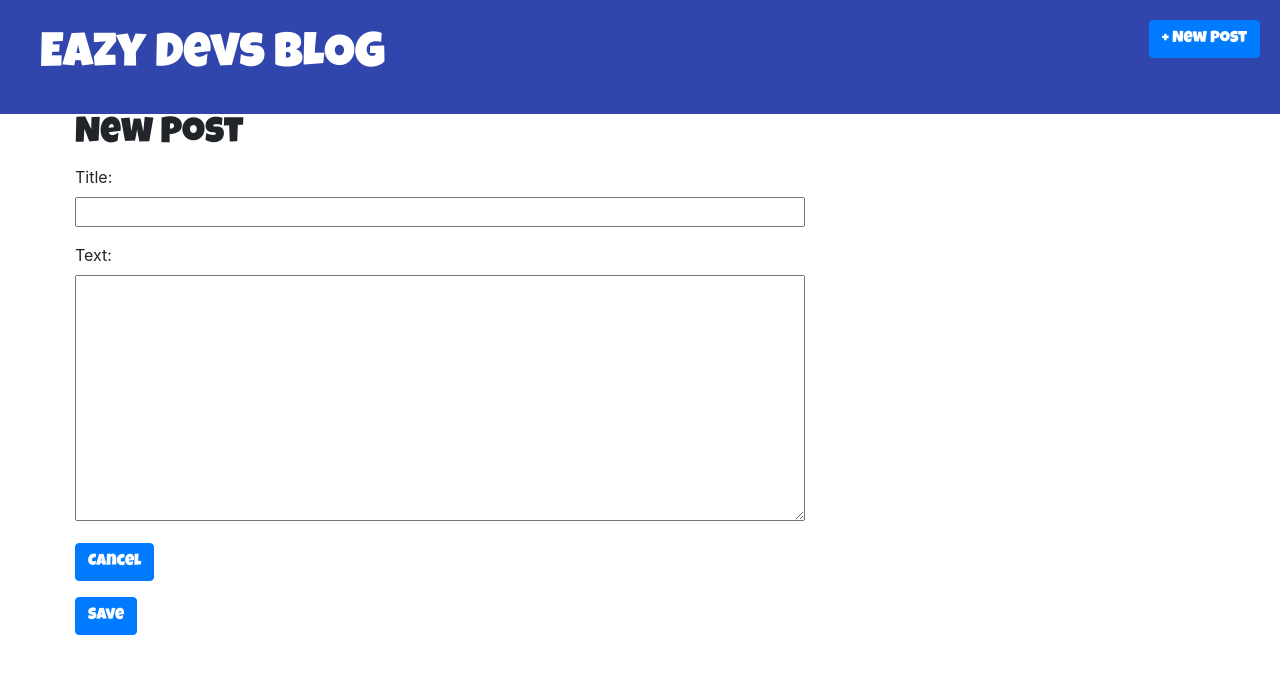
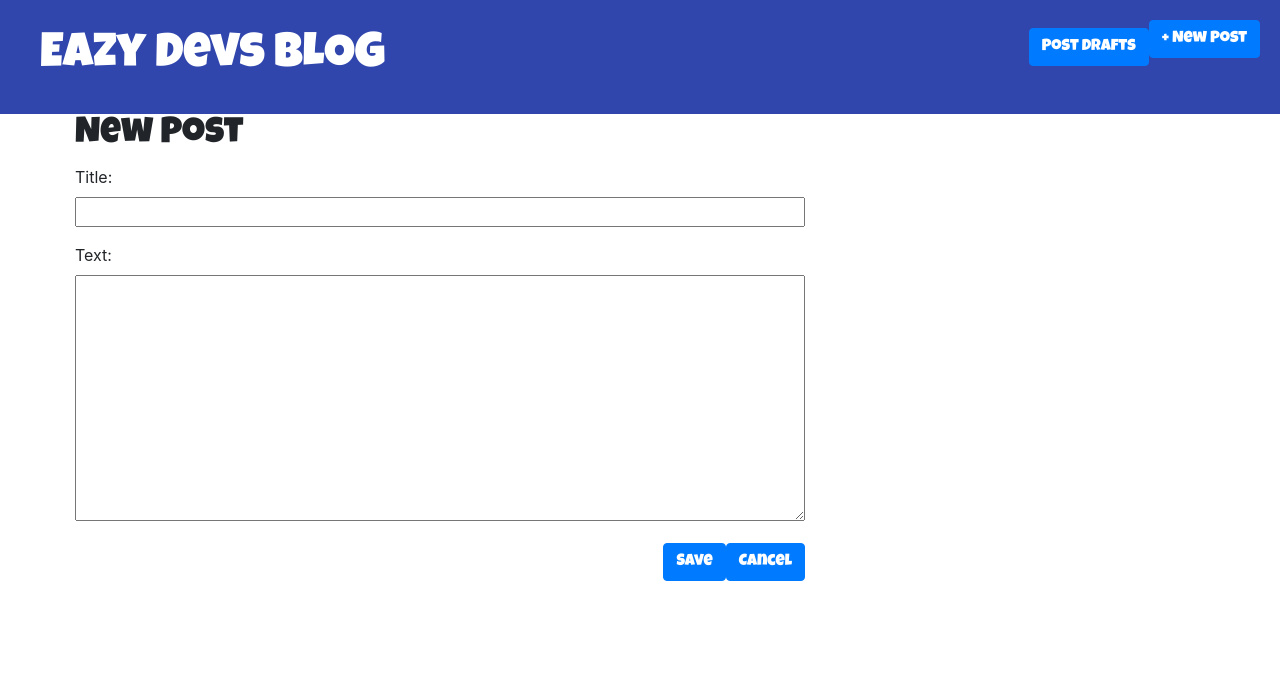
Before and after one commit to JoaoLuisProjetos/BlogApp, a Django app: page /post/new/ in a window 1280 px wide. Shown: the top 674 px of the page. Run offline with Django 3.2, Linux system fonts and the light colour scheme; a user stored in the database is signed in; some libraries are stand-ins or nearby versions.

Commit message:
Adicionada funcionalidade para publicar POSTS e Autenticação de segurança

```diff
--- a/blog/static/blog.css
+++ b/blog/static/blog.css
@@ -8,6 +8,10 @@
   color: #ffffff;
   font-size: 36pt;
   text-decoration: none;
+}
+
+.page-header .btn-primary {
+float: right;
 }
 
 .content{
@@ -47,3 +51,7 @@ h3, h4 {
 .post-form-blog textarea, input {
   width:100%;
 }
+
+.post-form-blog h1 {
+  float: right;
+}
--- a/blog/templates/blog/base.html
+++ b/blog/templates/blog/base.html
@@ -14,9 +14,12 @@
 <body>
 
 <div class="page-header">
+
 	{% if user.is_authenticated %}
-		<h1><a href="{% url 'blog:post_new' %}" ><button type="button" class="btn btn-primary" style="float:right;">+ New Post</button></a></h1>
+		<h1><a href="{% url 'blog:post_new' %}" ><button type="button" class="btn btn-primary">+ New Post</button></a></h1>
+		<h1><a href="{% url 'blog:post_drafts' %}" ><button type="button" class="btn btn-primary">Post Drafts</button></a></h1>
 	{% endif %}
+
 	<h1><a href="{% url 'blog:post_list' %}">Eazy Devs BLOG</a></h1>
 </div>
 
--- a/blog/templates/blog/post_detail.html
+++ b/blog/templates/blog/post_detail.html
@@ -4,7 +4,10 @@
 	<div class="post">
 
 		{% if user.is_authenticated %}
-		<span class="crud-icons" style="float: right; font-size: 20pt; margin-right: 100px; ">
+		<span class="crud-icons" style="float: right; font-size: 30pt; margin-right: 100px; ">
+			{% if not post.published_date %}
+				<a href="{% url 'blog:post_publish' pk=post.pk %}"><i class="fas fa-rocket"></i></a>
+			{% endif %}
 			<a href="{% url 'blog:post_edit' pk=post.pk %}"><i class="fas fa-pencil-alt"></i></a>
 			<a href="{% url 'blog:post_list' %}"><i class="fas fa-trash"></i></a>
 		</span>
--- a/blog/templates/blog/post_edit.html
+++ b/blog/templates/blog/post_edit.html
@@ -1,11 +1,16 @@
 {% extends "blog/base.html" %}
 
 {% block content %}
+
+  {% if not user.is_authenticated %}
+    <p><h1>!!!User is not authenticated!!!</h1></p>
+  {% endif %}
 
   {% if error_message %}
     <p><strong>{{ error_message }}</strong></p>
   {% endif %}
 
+  {% if user.is_authenticated %}
     <h1>New Post</h1>
     <form method="post" class="post-form-blog">
       {% csrf_token %}
@@ -13,4 +18,6 @@
       <h1><a href="{% url 'blog:post_list' %}" ><button type="button" class="btn btn-primary">Cancel</button></a></h1>
       <h1><button type="submit" class="btn btn-primary">Save</button></h1>
     </form>
+  {% endif %}
+
 {% endblock %}
--- a/blog/templates/blog/post_list.html
+++ b/blog/templates/blog/post_list.html
@@ -19,7 +19,7 @@
 			</div>
 
 			<div class="text-desc">
-				<p>Many of our components require the use of JavaScript to function. Specifically, they require jQuery, Popper.js, and our own JavaScript plugins. Place the following "script>s near the end of your pages</p>
+				<p>{{ post.text|truncatechars:200|linebreaksbr }}</p>
 			</div>
 
 		</div>
--- a/blog/urls.py
+++ b/blog/urls.py
@@ -6,10 +6,13 @@ urlpatterns =[
     # index
     path('', views.post_list, name='post_list'),
 
+    path('drafts/', views.post_drafts, name='post_drafts'),
     # localhost/post/postID
     path('post/<int:pk>', views.post_detail, name='post_detail'),
 
     path('post/new/', views.post_new, name='post_new'),
 
     path('post/<int:pk>/edit/', views.post_edit, name='post_edit'),
+
+    path('post/<int:pk>/publish/', views.post_publish, name='post_publish'),
 ]
--- a/blog/views.py
+++ b/blog/views.py
@@ -23,7 +23,6 @@ def post_new(request):
         if form.is_valid():
             post = form.save(commit=False)
             post.author = request.user
-            post.published_date = timezone.now()
             post.save()
             return redirect('blog:post_detail', pk=post.pk)
     # GET
@@ -40,7 +39,6 @@ def post_edit(request, pk):
         if form.is_valid():
             post = form.save(commit=False)
             post.author = request.user
-            post.published_date = timezone.now()
             post.save()
             return redirect('blog:post_detail', pk=post.pk)
 
@@ -48,3 +46,13 @@ def post_edit(request, pk):
         form = PostForm(instance=post)
         stuff_for_frontend = {'form': form}
     return render(request, 'blog/post_edit.html', stuff_for_frontend)
+
+def post_drafts(request):
+    posts = Post.objects.filter(published_date__isnull=True).order_by('-created_date')
+    stuff_for_frontend = {'posts': posts}
+    return render(request, 'blog/post_drafts.html',stuff_for_frontend)
+
+def post_publish(request, pk):
+    post = get_object_or_404(Post, pk=pk)
+    post.publish()
+    return redirect('blog:post_detail', pk=post.pk)
```
Also changed, not shown: blog/templates/blog/post_drafts.html (added, +27 -0 lines), db.sqlite3. Lines whose indentation alone changed are shown as unchanged.
